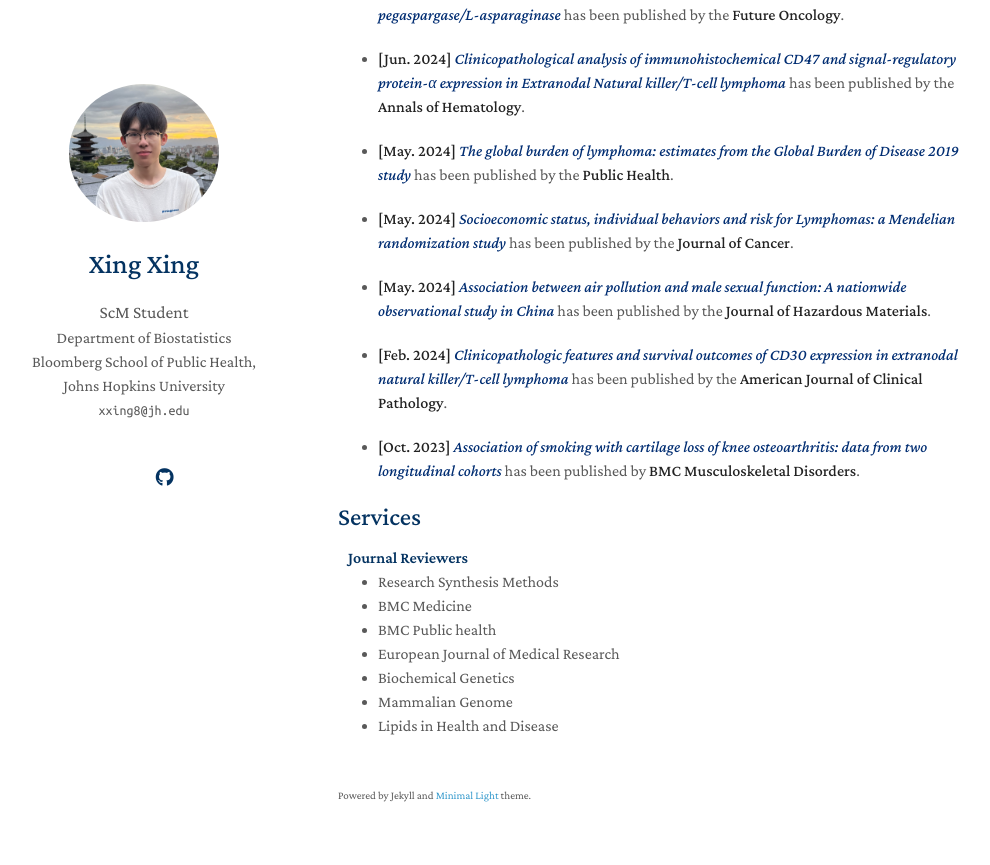
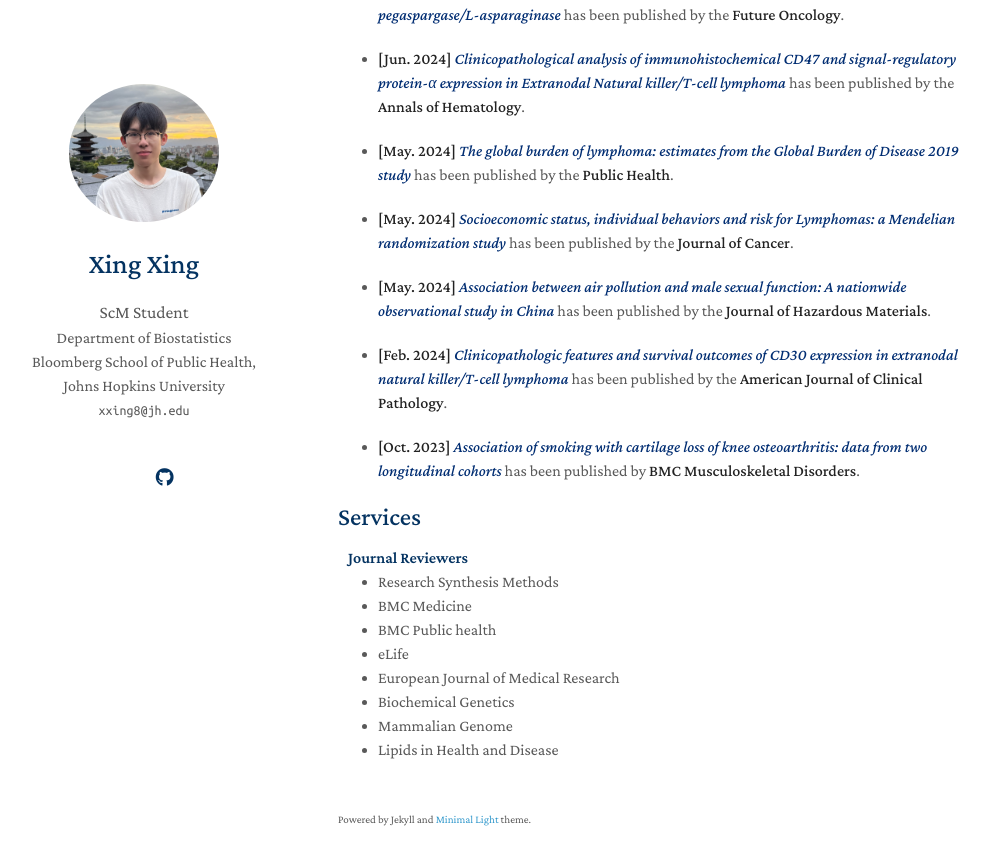
Before and after one commit to KevinXing3/kevinXing3.github.io, a Jekyll site: the page built from index.md, in a window 1280 px wide and 900 px high, scrolled down 3414 px. Shown: the top 865 px of the window, without its empty margins (132-1122 px from the left). Built offline with Jekyll 4.4.1, drawn with Linux system fonts in a browser that asks for light colours; nearby versions of some CDN libraries; a style sheet for code colours, icons or effects is not loaded; our own code applies the rules of GitHub Pages for plain Markdown files.

Commit message:
Update services.md

```diff
--- a/_includes/services.md
+++ b/_includes/services.md
@@ -6,6 +6,7 @@
   <li>Research Synthesis Methods</li>
   <li>BMC Medicine</li>
   <li>BMC Public health</li>
+  <li>eLife</li>
   <li>European Journal of Medical Research</li>
   <li>Biochemical Genetics</li>
   <li>Mammalian Genome</li>
```
